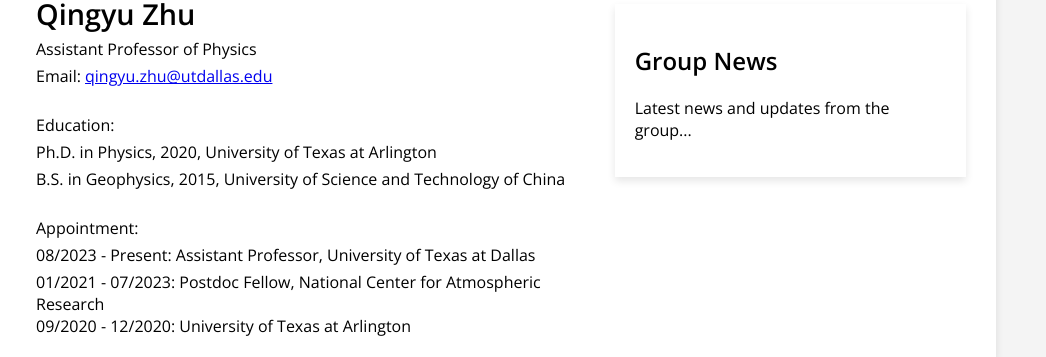
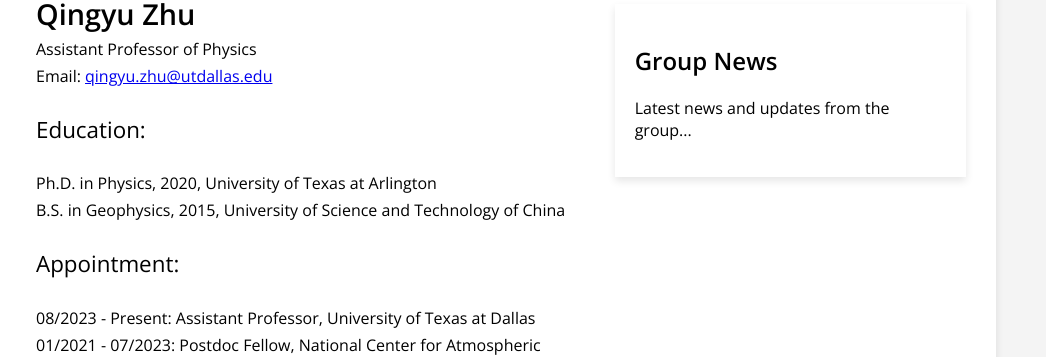
Before and after one commit to qyzhuta/qyzhuta.github.io, a plain HTML site: page index.html in a window 1280 px wide. Shown: the part 158-515 px from the top of the page, 234-1280 px from the left. Drawn offline with nearby package versions, Linux system fonts and the light colour scheme.

Commit message:
Update index.html

```diff
--- a/index.html
+++ b/index.html
@@ -27,11 +27,11 @@
                         <h2>Assistant Professor of Physics</h2>
                         <h2>Email: <a href="mailto:qingyu.zhu@utdallas.edu">qingyu.zhu@utdallas.edu</a></h2>
                         <br>
-                        <h2>Education:</h2>
+                        <h3>Education:</h2>
                         <h2>Ph.D. in Physics, 2020, University of Texas at Arlington</h2>
                         <h2>B.S. in Geophysics, 2015, University of Science and Technology of China</h2>
                         <br>
-                        <h2>Appointment:</h2>
+                        <h3>Appointment:</h2>
                         <h2>08/2023 - Present: Assistant Professor, University of Texas at Dallas</h2>
                         <h2>01/2021 - 07/2023: Postdoc Fellow, National Center for Atmospheric Research</h2>
                         <p>09/2020 - 12/2020: University of Texas at Arlington</p>
```
